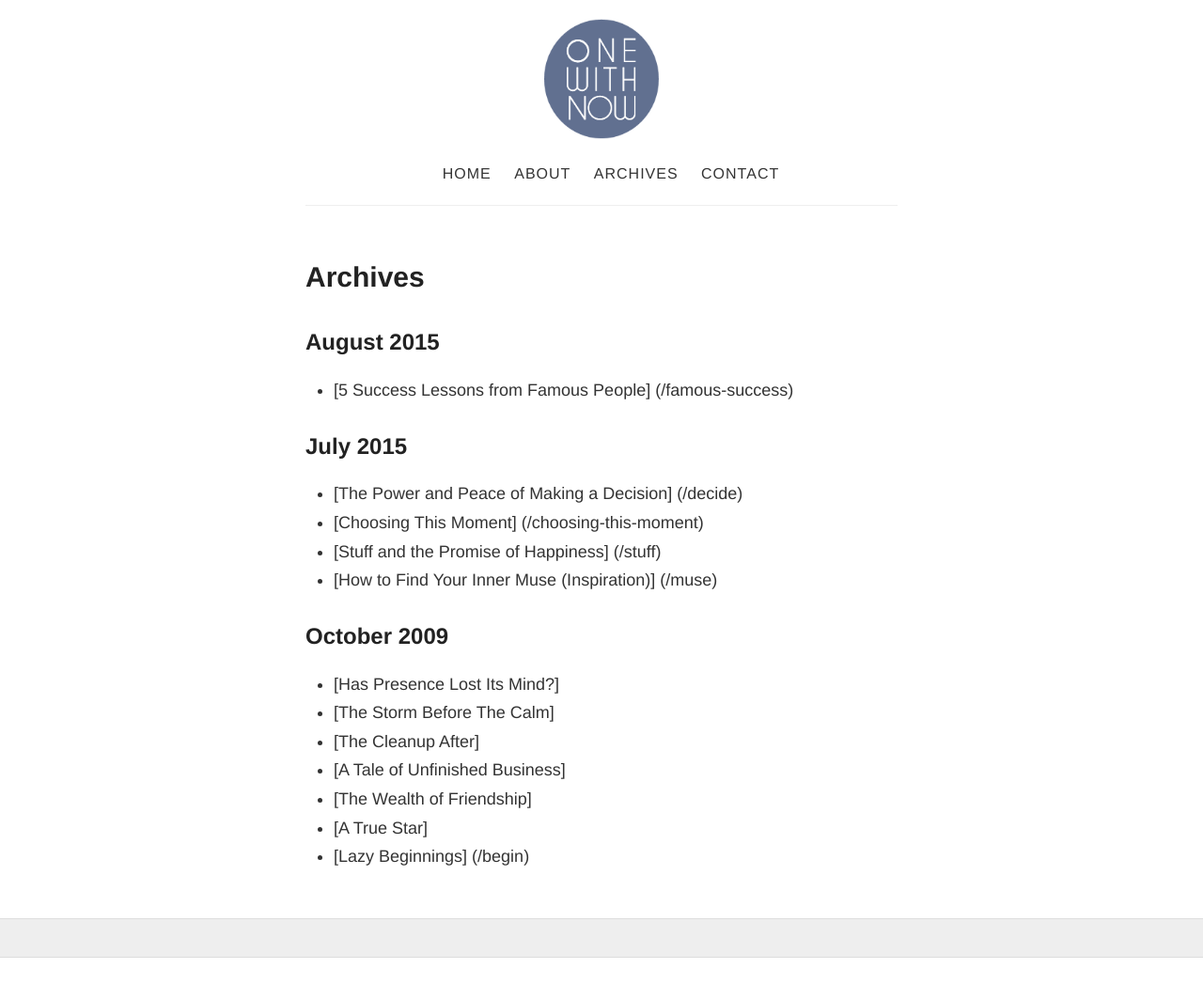
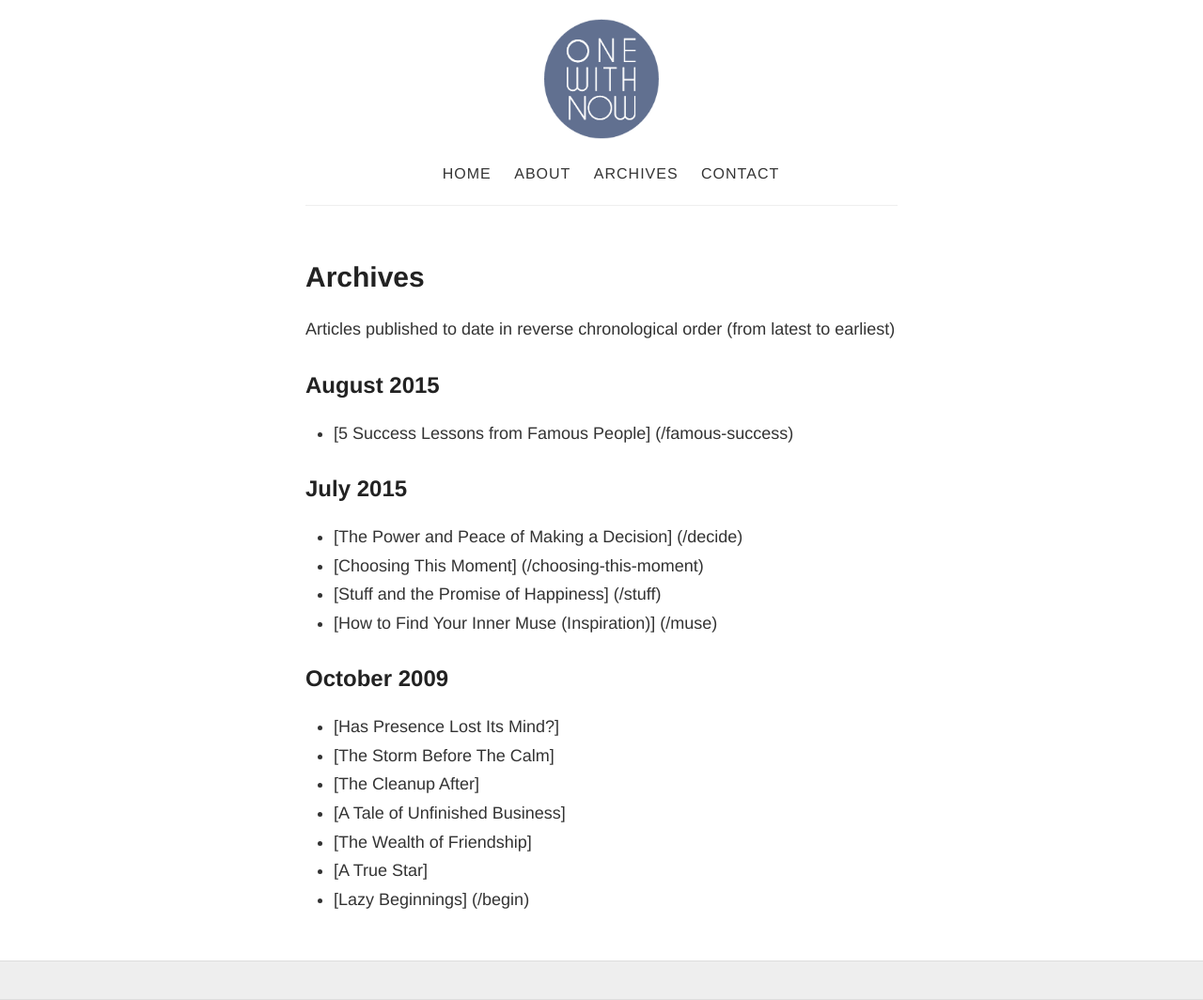
Before and after one commit to onewithnow/onewithnow.github.io, a Jekyll site: the page built from archives.md, in a window 1280 px wide. Shown: the whole page at 94% size. Built offline with Jekyll 4.4.1, drawn with Linux system fonts in a browser that asks for light colours; Markdown is read by kramdown in place of the engine named in the settings; before the commit the page ends 1019 px from its top, so only the background shows below that.

Commit message:
archives edit

```diff
--- a/archives.md
+++ b/archives.md
@@ -3,6 +3,9 @@ layout: page
 title: Archives
 permalink: /archives/
 ---
+
+Articles published to date in reverse chronological order (from latest to earliest)
+
 ## August 2015
 - [5 Success Lessons from Famous People] (/famous-success)
 
```
